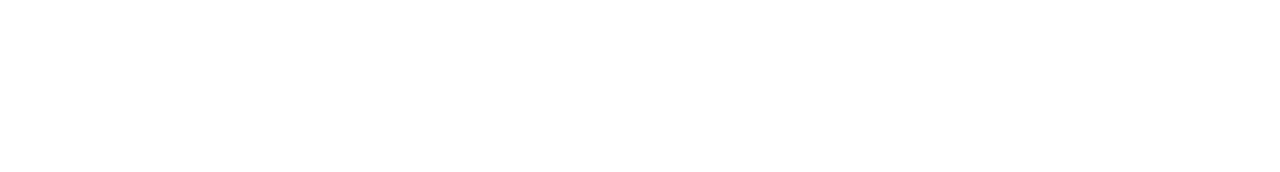
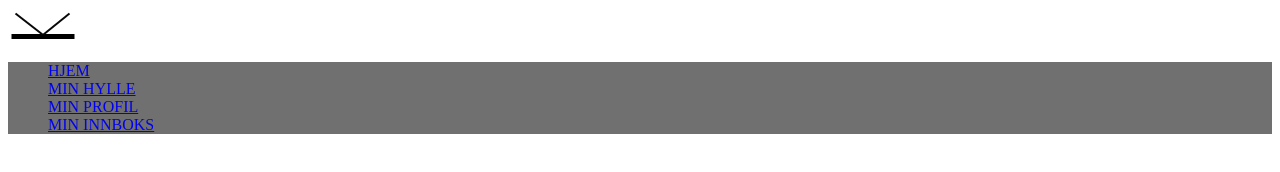
Before and after one commit to zaramelyan/bookapp, a plain HTML site: page minhylle.html in a window 1280 px wide. Drawn offline with Linux system fonts and the light colour scheme.

Commit message:
oppdatert css og minhylle

```diff
--- a/CSS/style.css
+++ b/CSS/style.css
@@ -6,6 +6,10 @@ h1 {
 p {
   color: #707070;
   font-size: 20px;
+}
+
+.menu {
+  background-color: #707070;
 }
 
 .bok {
--- a/minhylle.html
+++ b/minhylle.html
@@ -1,5 +1,9 @@
 
-    <!-- Navbar goes here -->
+<html>
+    <head>
+            <link rel="stylesheet" type="text/css" href="Css/style.css"/>
+    </head>
+<!-- Navbar goes here -->
 
     <!-- Page Layout here -->
     <div class="row">
@@ -11,6 +15,17 @@
                 3-columns-wide on large screens,
                 4-columns-wide on medium screens,
                 12-columns-wide on small screens  -->
+                <img src="logo.png" alt="logo">
+                <nav class="menu">
+                        <div class="nav-wrapper">
+                          <ul id="nav-mobile" class="left hide-on-med-and-down" style="list-style-type:none">
+                            <li><a href="sass.html">HJEM</a></li>
+                            <li><a href="badges.html">MIN HYLLE</a></li>
+                            <li><a href="collapsible.html">MIN PROFIL</a></li>
+                            <li><a href="collapsible.html">MIN INNBOKS</a></li>
+                          </ul>
+                        </div>
+                      </nav>
 
             </div>
 
@@ -25,3 +40,4 @@
             </div>
 
           </div>
+</html>
```
Also changed, not shown: logo.png (added).
